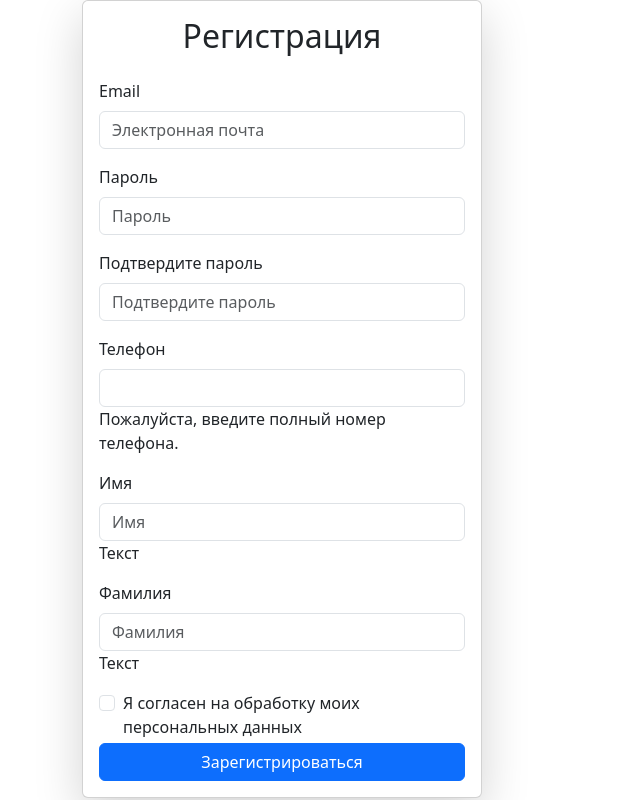
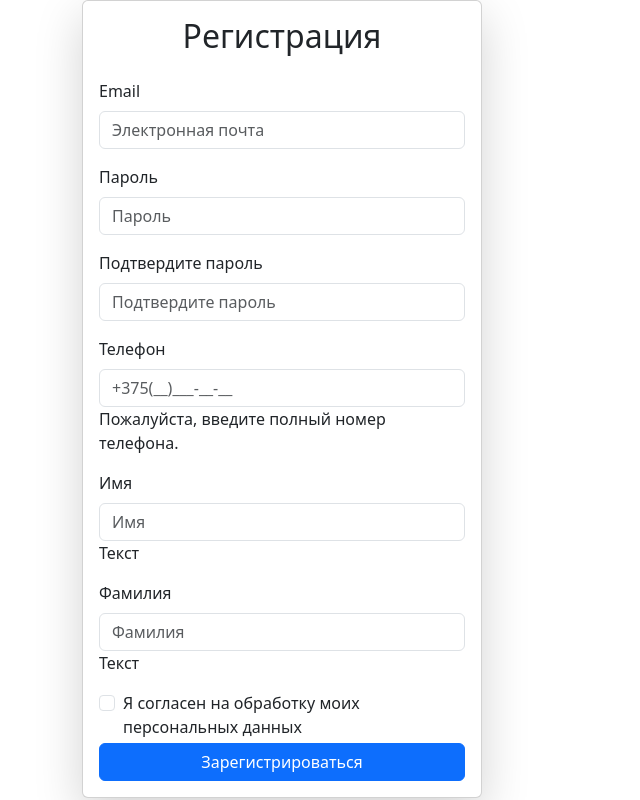
Before and after one commit to Sanch13/summit, a Django app: template users/templates/users/registration.html in a window 1280 px wide. Shown: the whole page, without its empty margins (0-640 px from the left). Run offline with Django 4.2, Linux system fonts and the light colour scheme; the template is opened without the code that fills it, so the values that code supplies are empty; some libraries are stand-ins or nearby versions.

Commit message:
add user model and create registration form and check fields before send data to server

```diff
--- a/users/templates/users/registration.html
+++ b/users/templates/users/registration.html
@@ -55,6 +55,7 @@
                            name="phone_number"
                            id="id_phone_number"
                            class="form-control"
+                           placeholder="+375(__)___-__-__"
                            required>
                     <div id="phone-error" class="error-message">
                         Пожалуйста, введите полный номер телефона.
```
